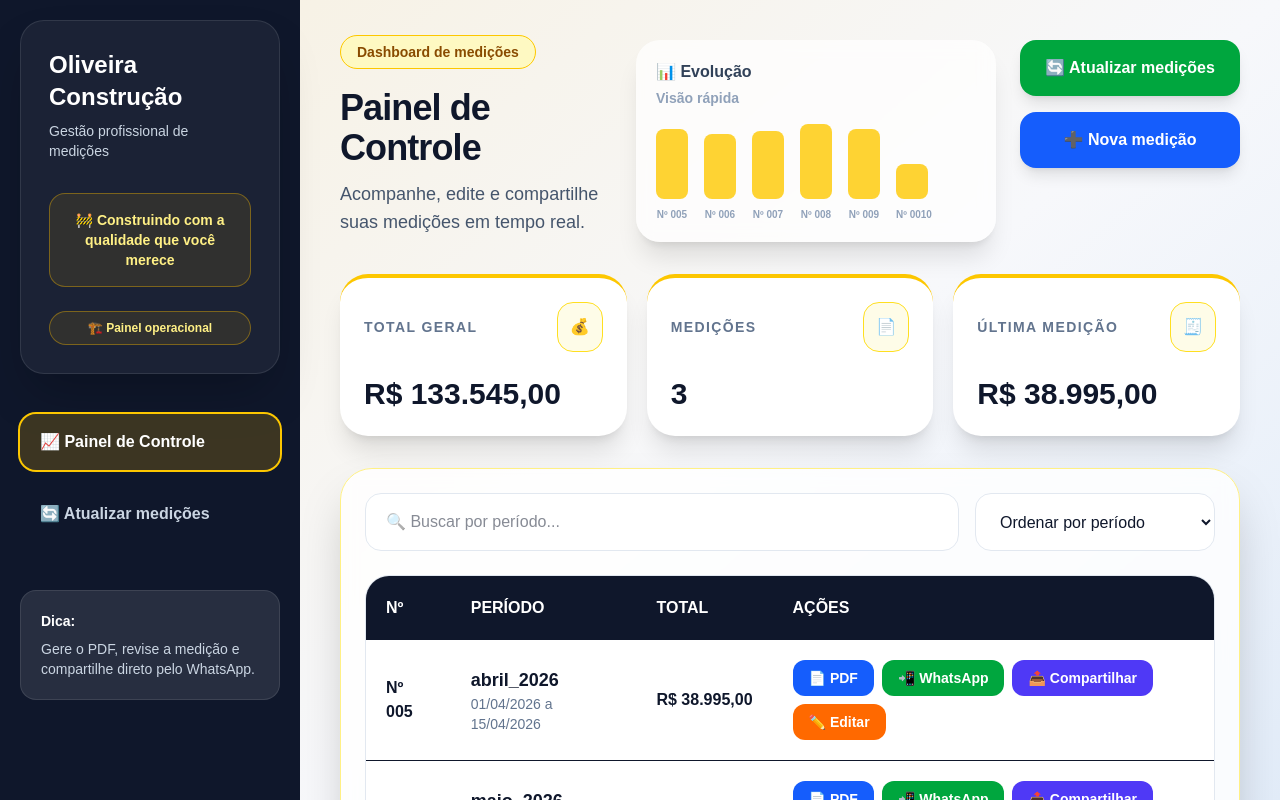
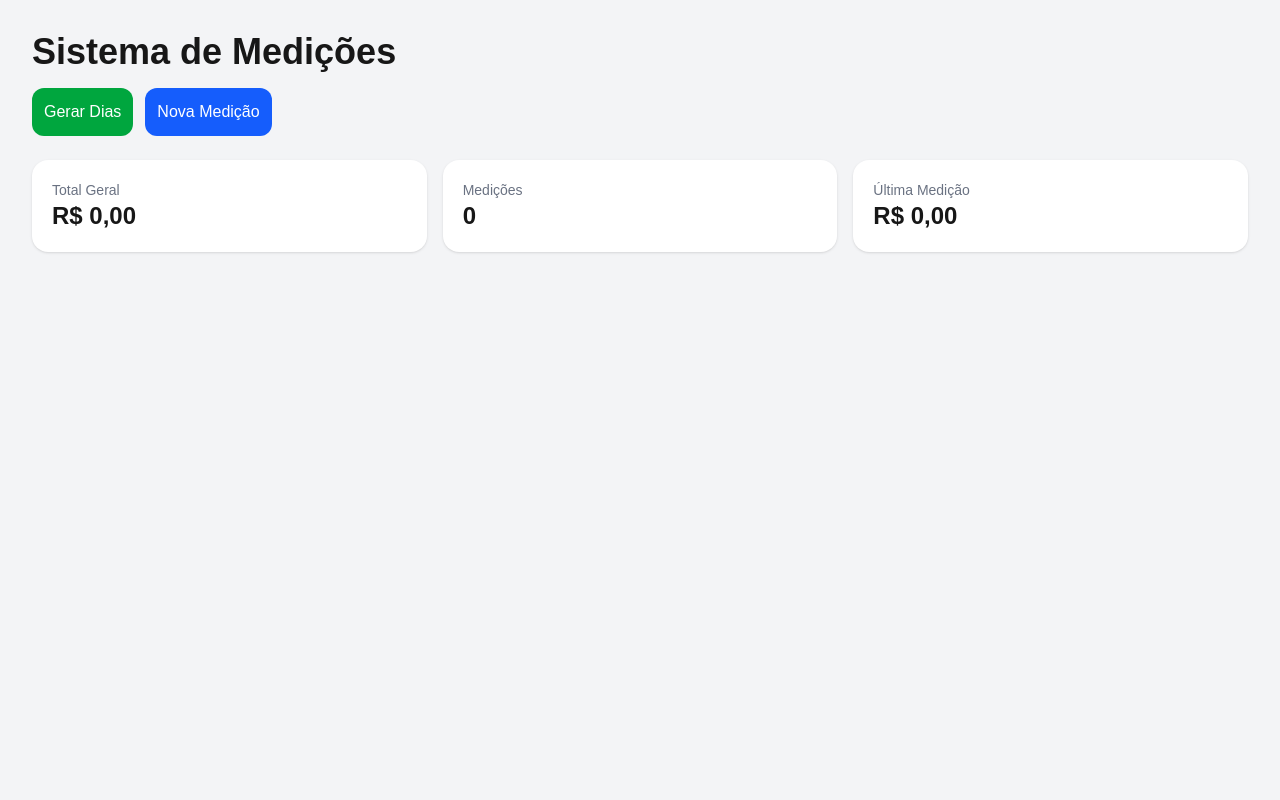
Before and after one commit to OliveiraConstrucao/sistema-medicoes, a Next.js app: page / in a window 1280 px wide. Shown: the top 800 px of the page. Built offline with nearby package versions, Linux system fonts and the light colour scheme.

Commit message:
layout mobile

```diff
--- a/src/app/page.tsx
+++ b/src/app/page.tsx
@@ -1,238 +1,43 @@
-'use client'
+export default function Home() {
+  return (
+    <div className="min-h-screen bg-gray-100 p-4 md:p-8">
 
-import { useMemo, useState } from 'react'
+      {/* Título */}
+      <h1 className="text-2xl md:text-4xl font-bold mb-4">
+        Sistema de Medições
+      </h1>
 
-type Medicao = {
-  id: string
-  periodo: string
-  datas: string
-  total: number
-}
+      {/* Botões */}
+      <div className="flex flex-col md:flex-row gap-3 mb-6">
+        <button className="bg-green-600 text-white p-3 rounded-xl w-full md:w-auto">
+          Gerar Dias
+        </button>
 
-const medicoesIniciais: Medicao[] = [
-  {
-    id: '005',
-    periodo: 'abril_2026',
-    datas: '01/04/2026 a 15/04/2026',
-    total: 38995,
-  },
-  {
-    id: '006',
-    periodo: 'maio_2026',
-    datas: '01/05/2026 a 20/05/2026',
-    total: 42750,
-  },
-  {
-    id: '007',
-    periodo: 'junho_2026',
-    datas: '01/06/2026 a 30/06/2026',
-    total: 51800,
-  },
-]
-
-export default function Home() {
-  const [busca, setBusca] = useState('')
-  const [medicoes] = useState<Medicao[]>(medicoesIniciais)
-
-  const medicoesFiltradas = useMemo(() => {
-    return medicoes.filter((m) =>
-      m.periodo.toLowerCase().includes(busca.toLowerCase())
-    )
-  }, [busca, medicoes])
-
-  const totalGeral = medicoes.reduce((soma, m) => soma + m.total, 0)
-  const ultimaMedicao = medicoes[0]?.total ?? 0
-
-  function moeda(valor: number) {
-    return valor.toLocaleString('pt-BR', {
-      style: 'currency',
-      currency: 'BRL',
-    })
-  }
-
-  return (
-    <main className="min-h-screen bg-gradient-to-br from-[#f7f0df] via-[#f7f8fb] to-[#dbe8f8] text-slate-900">
-      <div className="flex min-h-screen">
-        <aside className="hidden w-[300px] bg-slate-900 p-5 text-white lg:block">
-          <div className="rounded-3xl border border-white/10 bg-white/5 p-7 shadow-2xl">
-            <h1 className="text-2xl font-black">Oliveira Construção</h1>
-            <p className="mt-2 text-sm text-slate-300">
-              Gestão profissional de medições
-            </p>
-
-            <div className="mt-8 rounded-2xl border border-yellow-500/40 bg-yellow-500/10 p-4 text-center text-sm font-bold text-yellow-200">
-              🚧 Construindo com a qualidade que você merece
+        <button className="bg-blue-600 text-white p-3 rounded-xl w-full md:w-auto">
+          Nova Medição
+        </button>
       </div>
 
-            <div className="mt-6 rounded-full border border-yellow-500/40 bg-yellow-500/10 px-4 py-2 text-center text-xs font-bold text-yellow-200">
-              🏗️ Painel operacional
-            </div>
+      {/* Cards */}
+      <div className="grid grid-cols-1 md:grid-cols-3 gap-4">
+
+        <div className="bg-white p-5 rounded-2xl shadow">
+          <p className="text-gray-500 text-sm">Total Geral</p>
+          <h2 className="text-2xl font-bold">R$ 0,00</h2>
         </div>
 
-          <nav className="mt-10 space-y-4">
-            <button className="flex w-full items-center gap-3 rounded-2xl bg-yellow-500/20 px-5 py-4 font-bold text-white ring-2 ring-yellow-400">
-              📈 Painel de Controle
-            </button>
-
-            <button className="flex w-full items-center gap-3 rounded-2xl px-5 py-4 font-bold text-slate-300 hover:bg-white/10">
-              🔄 Atualizar medições
-            </button>
-          </nav>
-
-          <div className="mt-12 rounded-2xl border border-white/10 bg-white/10 p-5 text-sm text-slate-300">
-            <strong className="text-white">Dica:</strong>
-            <p className="mt-2">
-              Gere o PDF, revise a medição e compartilhe direto pelo WhatsApp.
-            </p>
-          </div>
-        </aside>
-
-        <section className="flex-1 p-6 lg:p-10">
-          <header className="grid gap-6 xl:grid-cols-[1fr_360px_220px] xl:items-start">
-            <div>
-              <span className="rounded-full border border-yellow-400 bg-yellow-100 px-4 py-2 text-sm font-black text-yellow-800">
-                Dashboard de medições
-              </span>
-
-              <h2 className="mt-6 text-4xl font-black tracking-tight">
-                Painel de Controle
-              </h2>
-
-              <p className="mt-3 max-w-lg text-lg text-slate-600">
-                Acompanhe, edite e compartilhe suas medições em tempo real.
-              </p>
+        <div className="bg-white p-5 rounded-2xl shadow">
+          <p className="text-gray-500 text-sm">Medições</p>
+          <h2 className="text-2xl font-bold">0</h2>
         </div>
 
-            <div className="rounded-3xl bg-white/70 p-5 shadow-xl backdrop-blur">
-              <h3 className="font-black text-slate-700">📊 Evolução</h3>
-              <p className="mt-1 text-sm font-semibold text-slate-400">
-                Visão rápida
-              </p>
-
-              <div className="mt-4 flex items-end gap-4">
-                {[70, 65, 68, 75, 70, 35].map((h, i) => (
-                  <div key={i} className="text-center">
-                    <div
-                      className="w-8 rounded-lg bg-yellow-400/80"
-                      style={{ height: `${h}px` }}
-                    />
-                    <p className="mt-2 text-[10px] font-black text-slate-400">
-                      Nº 00{i + 5}
-                    </p>
-                  </div>
-                ))}
-              </div>
+        <div className="bg-white p-5 rounded-2xl shadow">
+          <p className="text-gray-500 text-sm">Última Medição</p>
+          <h2 className="text-2xl font-bold">R$ 0,00</h2>
         </div>
 
-            <div className="space-y-4">
-              <button className="w-full rounded-2xl bg-green-600 px-6 py-4 font-black text-white shadow-lg hover:bg-green-700">
-                🔄 Atualizar medições
-              </button>
-
-              <button className="w-full rounded-2xl bg-blue-600 px-6 py-4 font-black text-white shadow-lg hover:bg-blue-700">
-                ➕ Nova medição
-              </button>
-            </div>
-          </header>
-
-          <section className="mt-8 grid gap-5 md:grid-cols-3">
-            <Card titulo="TOTAL GERAL" valor={moeda(totalGeral)} icone="💰" />
-            <Card titulo="MEDIÇÕES" valor={String(medicoes.length)} icone="📄" />
-            <Card titulo="ÚLTIMA MEDIÇÃO" valor={moeda(ultimaMedicao)} icone="🧾" />
-          </section>
-
-          <section className="mt-8 rounded-[32px] border border-yellow-200 bg-white/80 p-6 shadow-2xl backdrop-blur">
-            <div className="grid gap-4 md:grid-cols-[1fr_240px]">
-              <input
-                value={busca}
-                onChange={(e) => setBusca(e.target.value)}
-                placeholder="🔍 Buscar por período..."
-                className="rounded-2xl border border-slate-200 bg-white px-5 py-4 outline-none focus:border-blue-500"
-              />
-
-              <select className="rounded-2xl border border-slate-200 bg-white px-5 py-4 outline-none">
-                <option>Ordenar por período</option>
-                <option>Maior valor</option>
-                <option>Menor valor</option>
-              </select>
       </div>
 
-            <div className="mt-6 overflow-hidden rounded-3xl border border-slate-200">
-              <table className="w-full min-w-[760px] border-collapse">
-                <thead>
-                  <tr className="bg-slate-900 text-left text-white">
-                    <th className="p-5">Nº</th>
-                    <th className="p-5">PERÍODO</th>
-                    <th className="p-5">TOTAL</th>
-                    <th className="p-5">AÇÕES</th>
-                  </tr>
-                </thead>
-
-                <tbody>
-                  {medicoesFiltradas.map((medicao) => (
-                    <tr key={medicao.id} className="border-b bg-white">
-                      <td className="p-5 font-black">Nº {medicao.id}</td>
-
-                      <td className="p-5">
-                        <p className="text-lg font-black">{medicao.periodo}</p>
-                        <p className="text-sm text-slate-500">{medicao.datas}</p>
-                      </td>
-
-                      <td className="p-5 font-black">{moeda(medicao.total)}</td>
-
-                      <td className="p-5">
-                        <div className="flex flex-wrap gap-2">
-                          <button className="rounded-xl bg-blue-600 px-4 py-2 text-sm font-black text-white hover:bg-blue-700">
-                            📄 PDF
-                          </button>
-
-                          <button className="rounded-xl bg-green-600 px-4 py-2 text-sm font-black text-white hover:bg-green-700">
-                            📲 WhatsApp
-                          </button>
-
-                          <button className="rounded-xl bg-indigo-600 px-4 py-2 text-sm font-black text-white hover:bg-indigo-700">
-                            📤 Compartilhar
-                          </button>
-
-                          <button className="rounded-xl bg-orange-500 px-4 py-2 text-sm font-black text-white hover:bg-orange-600">
-                            ✏️ Editar
-                          </button>
     </div>
-                      </td>
-                    </tr>
-                  ))}
-                </tbody>
-              </table>
-            </div>
-          </section>
-        </section>
-      </div>
-    </main>
-  )
+  );
 }
-
-function Card({
-  titulo,
-  valor,
-  icone,
-}: {
-  titulo: string
-  valor: string
-  icone: string
-}) {
-  return (
-    <div className="rounded-[28px] border-t-4 border-yellow-400 bg-white p-6 shadow-xl">
-      <div className="flex items-center justify-between">
-        <p className="text-sm font-black tracking-widest text-slate-500">
-          {titulo}
-        </p>
-
-        <div className="rounded-2xl border border-yellow-300 bg-yellow-50 p-3">
-          {icone}
-        </div>
-      </div>
-
-      <h3 className="mt-6 text-3xl font-black">{valor}</h3>
-    </div>
-  )
-}
```
Lines whose indentation alone changed are shown as unchanged.
